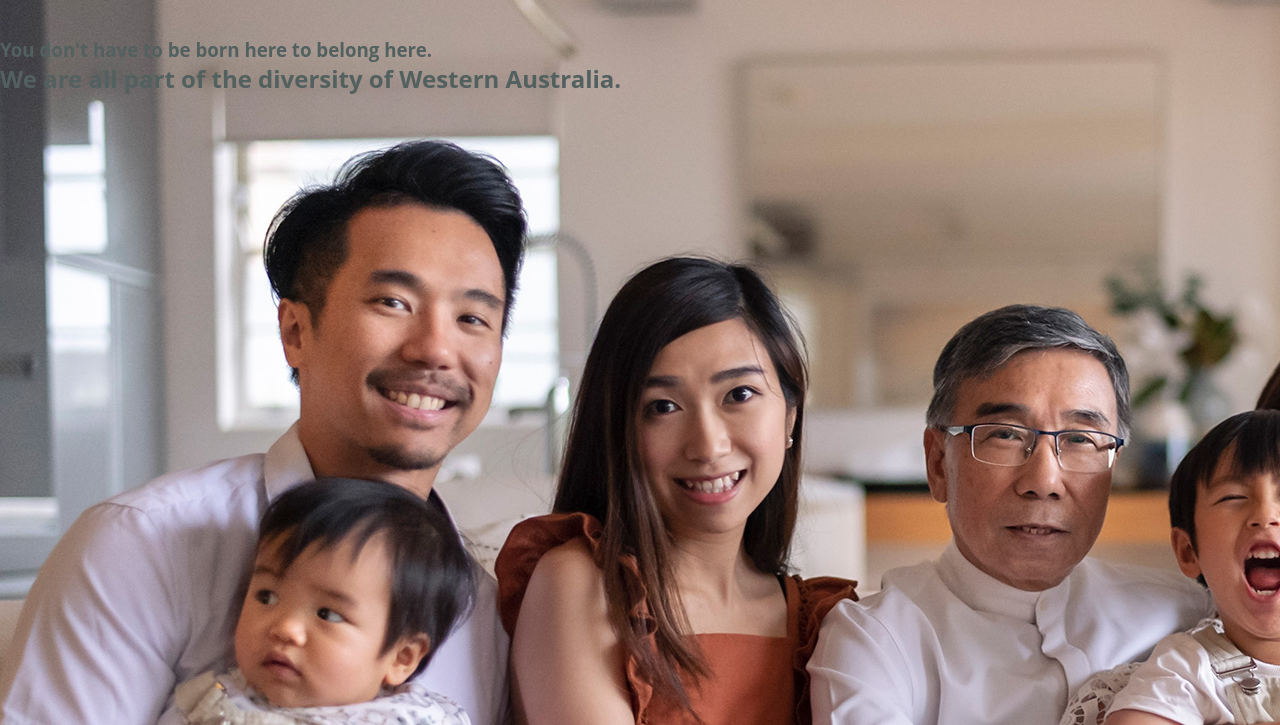
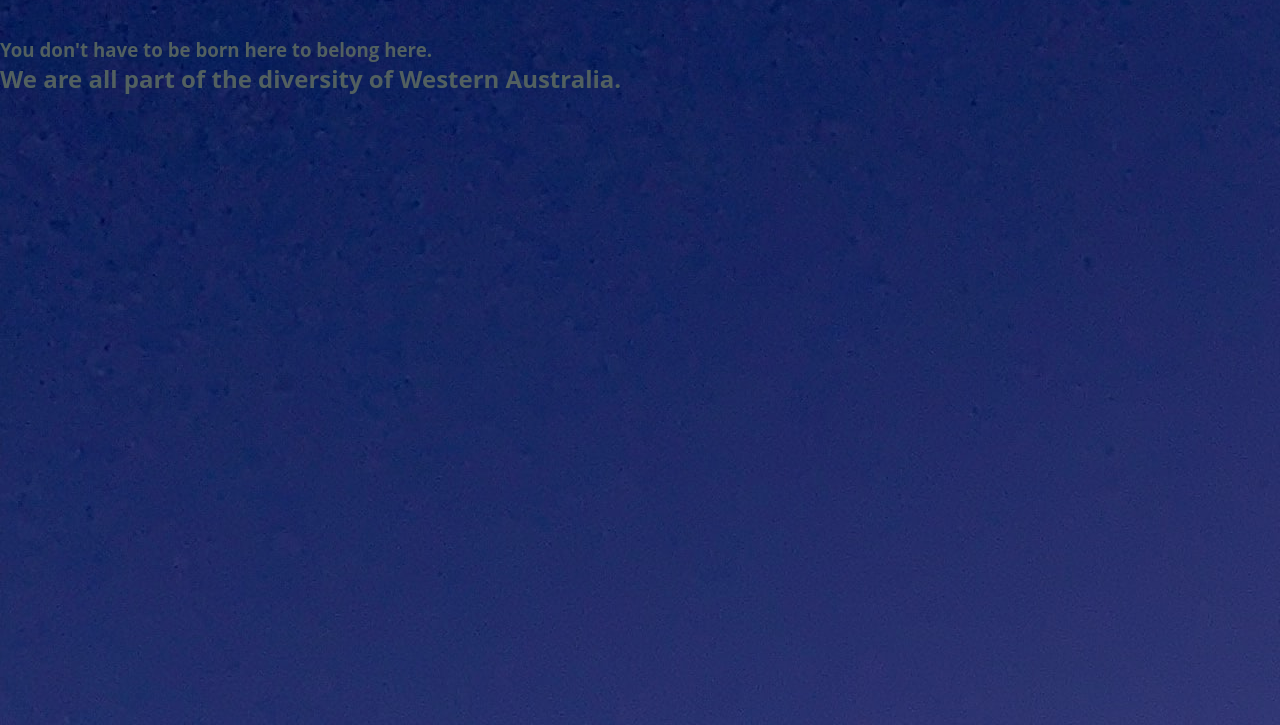
Before and after one commit to student-capstone-projects/culture-care, a plain HTML site: page index.html in a window 1280 px wide. Shown: the part 75-800 px from the top of the page. Drawn offline with nearby package versions, Linux system fonts and the light colour scheme.

Commit message:
trying different background

```diff
--- a/index.html
+++ b/index.html
@@ -80,7 +80,7 @@
 
     <style>
         body {
-            background-image: url("images/GettyImages-1296035006_1920x1280.jpeg");
+            background-image: url("images/ashley-whitlatch-36aGnv29Ss0-unsplash.jpg");
          }
     </style>
     </head>
```
Also changed, not shown: images/ashley-whitlatch-36aGnv29Ss0-unsplash.jpg (added).
